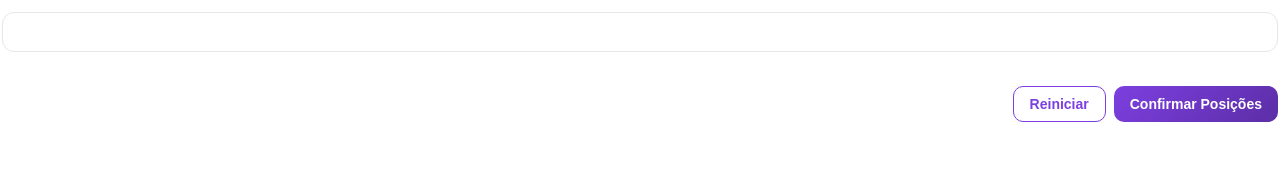
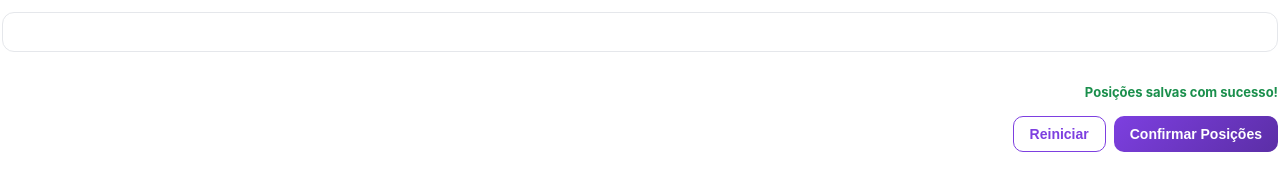
Before and after one commit to marciocordeiroaraujo/exame-inteligente-web, a plain HTML site: page componentes/sala_bridge/index.html in a window 1280 px wide. Both pictures are taken after a click on the button "Confirmar Posições". Drawn offline with Linux system fonts and the light colour scheme.

Commit message:
Mapeamento de Sala: mensagem de confirmacao ao salvar posicoes e confirmacao antes de reiniciar a organizacao

```diff
--- a/componentes/sala_bridge/index.html
+++ b/componentes/sala_bridge/index.html
@@ -25,6 +25,9 @@ html,body{margin:0;padding:0;font-family:-apple-system,"Segoe UI",Roboto,Arial,s
 .chip:hover{border-color:var(--cor-p, #7d3fe0)}
 .chip.dragging{opacity:.4}
 .sala-acoes{margin-top:14px;display:flex;justify-content:flex-end;gap:8px}
+.sala-status{font-size:13px;font-weight:700;margin-top:12px;text-align:right;min-height:18px}
+.sala-status.ok{color:#1a8f4c}
+.sala-status.info{color:#6c757d}
 .btn{border:none;border-radius:10px;padding:9px 16px;font-size:14px;font-weight:700;cursor:pointer;transition:filter .15s ease}
 .btn-primario{background:linear-gradient(135deg,var(--cor-p, #7d3fe0),var(--cor-s, #5b2ea6));color:#ffffff}
 .btn-primario:hover{filter:brightness(1.06)}
@@ -38,6 +41,7 @@ html,body{margin:0;padding:0;font-family:-apple-system,"Segoe UI",Roboto,Arial,s
   <div class="sala-sub" id="sub"></div>
   <div class="piscina" id="piscina"></div>
   <div class="grid" id="grid"></div>
+  <div class="sala-status" id="status"></div>
   <div class="sala-acoes">
     <button class="btn btn-secundario" id="btnReiniciar" type="button">Reiniciar</button>
     <button class="btn btn-primario" id="btnConfirmar" type="button">Confirmar Posições</button>
@@ -214,13 +218,26 @@ html,body{margin:0;padding:0;font-family:-apple-system,"Segoe UI",Roboto,Arial,s
     }
   }
 
+  function mostrarStatus(msg,tipo){
+    var s=document.getElementById('status');
+    s.textContent=msg;
+    s.className='sala-status'+(tipo?' '+tipo:'');
+    clearTimeout(mostrarStatus._t);
+    mostrarStatus._t=setTimeout(function(){
+      s.textContent='';
+      s.className='sala-status';
+    },5000);
+  }
+
   function confirmar(){
     post('streamlit:setComponentValue',{
       value:{turma:turma,fileiras:fileiras,colunas:colunas,grade:grade},
       dataType:'json'
     });
+    mostrarStatus('Posições salvas com sucesso!','ok');
   }
   function reiniciar(){
+    if(!window.confirm('Tem certeza que deseja resetar a organização? A disposição atual será perdida.'))return;
     var fila=alunos.slice();
     grade=[];
     for(var i=0;i<fileiras;i++){
@@ -229,6 +246,7 @@ html,body{margin:0;padding:0;font-family:-apple-system,"Segoe UI",Roboto,Arial,s
       grade.push(linha);
     }
     render();
+    mostrarStatus('Organização reiniciada.','info');
   }
 
   var args={};
```
